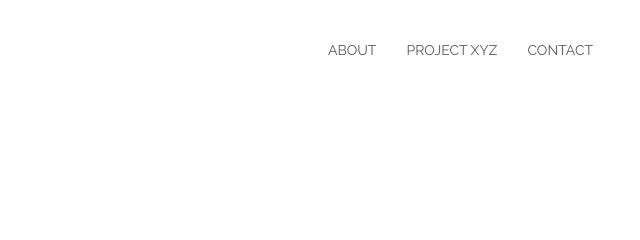
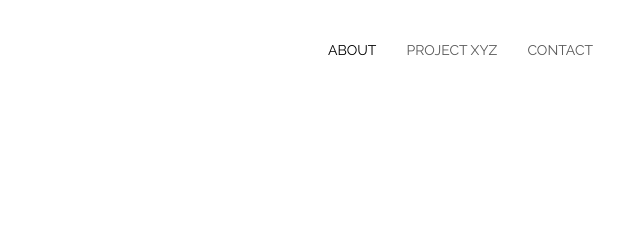
Before and after one commit to naadiya-a/naadiya.xyz, a plain HTML site: page index.html in a window 1280 px wide. In both pictures the pointer is over the link "ABOUT". Shown: the top 240 px of the page, 640-1280 px from the left. Drawn offline with Linux system fonts and the light colour scheme.

Commit message:
navigation hover

```diff
--- a/css/main.css
+++ b/css/main.css
@@ -43,6 +43,10 @@ nav a {
   text-transform: uppercase;
 }
 
+nav a:hover {
+  color: black;
+}
+
 img {
   border-radius: 50%;
   max-width: 45%;
--- a/projectXYZ/css/projectXYZ.css
+++ b/projectXYZ/css/projectXYZ.css
@@ -37,3 +37,7 @@ nav a {
   text-decoration: none;
   text-transform: uppercase;
 }
+
+nav a:hover {
+  color: black;
+}
```
